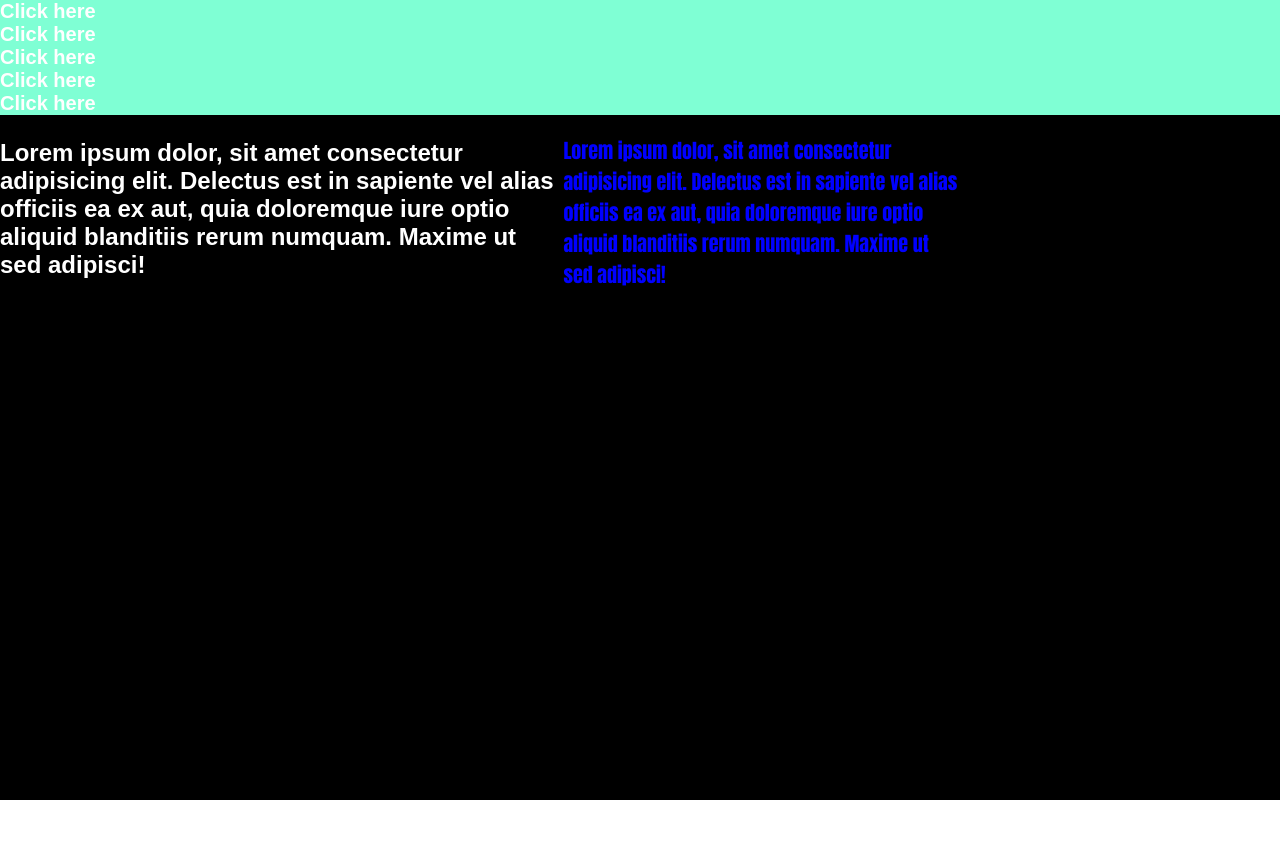
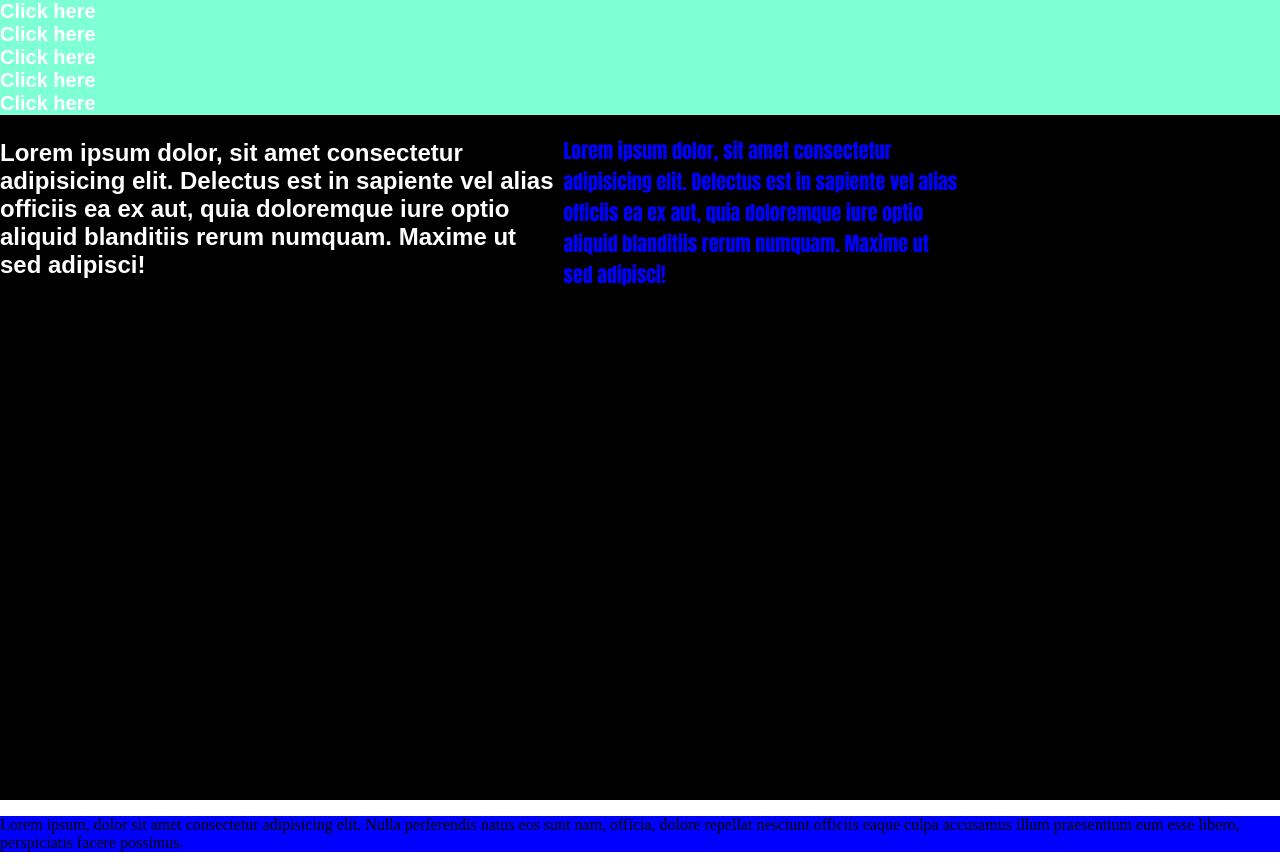
Before and after one commit to AhmedGhoraba/webdesign6, a website: page index.html in a window 1280 px wide. Before the commit the page ends 800 px from the top, so only its background shows below. Drawn offline with Linux system fonts and the light colour scheme.

Commit message:
add para

```diff
--- a/index.html
+++ b/index.html
@@ -28,7 +28,7 @@
 
     </section>
     <footer>
-
+        <p>Lorem ipsum, dolor sit amet consectetur adipisicing elit. Nulla perferendis natus eos sunt nam, officia, dolore repellat nesciunt officiis eaque culpa accusamus illum praesentium eum esse libero, perspiciatis facere possimus.</p>
     </footer>
 
 </body>
```
